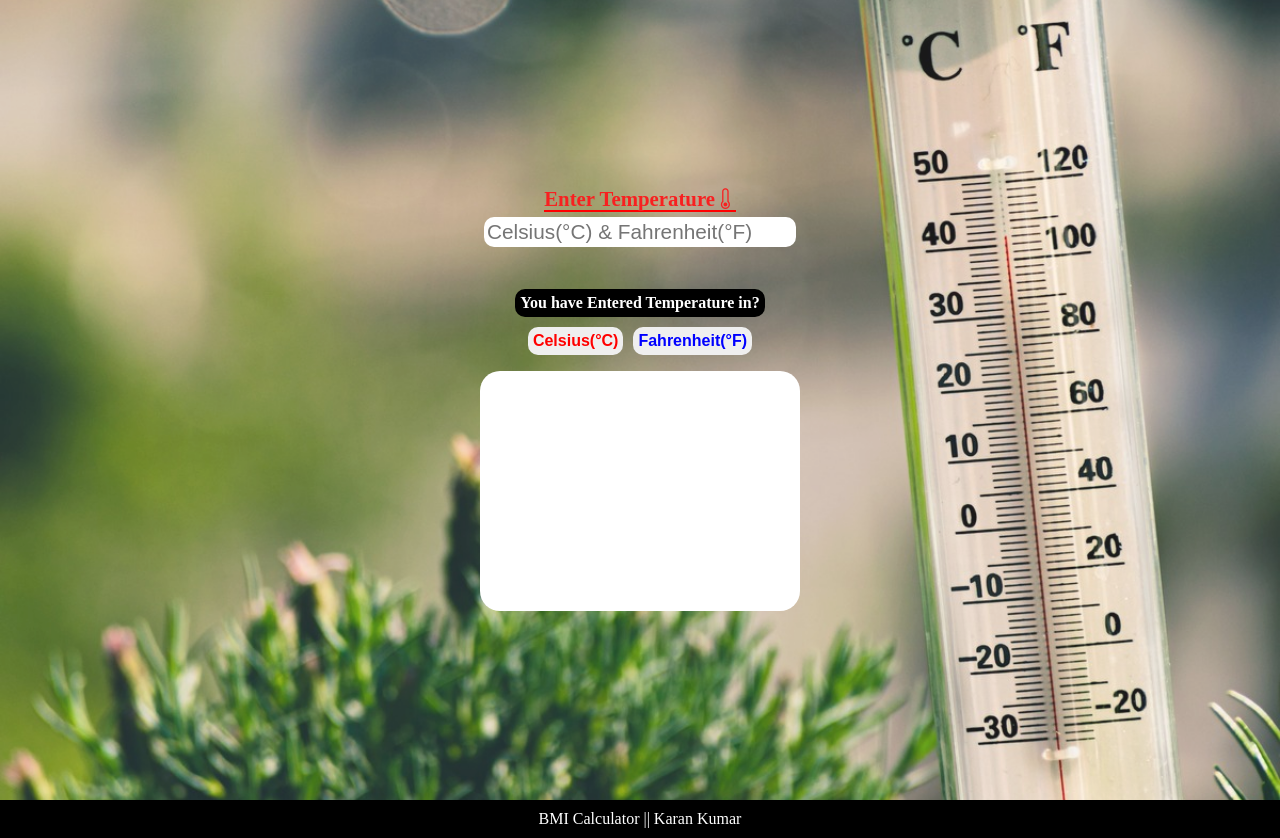
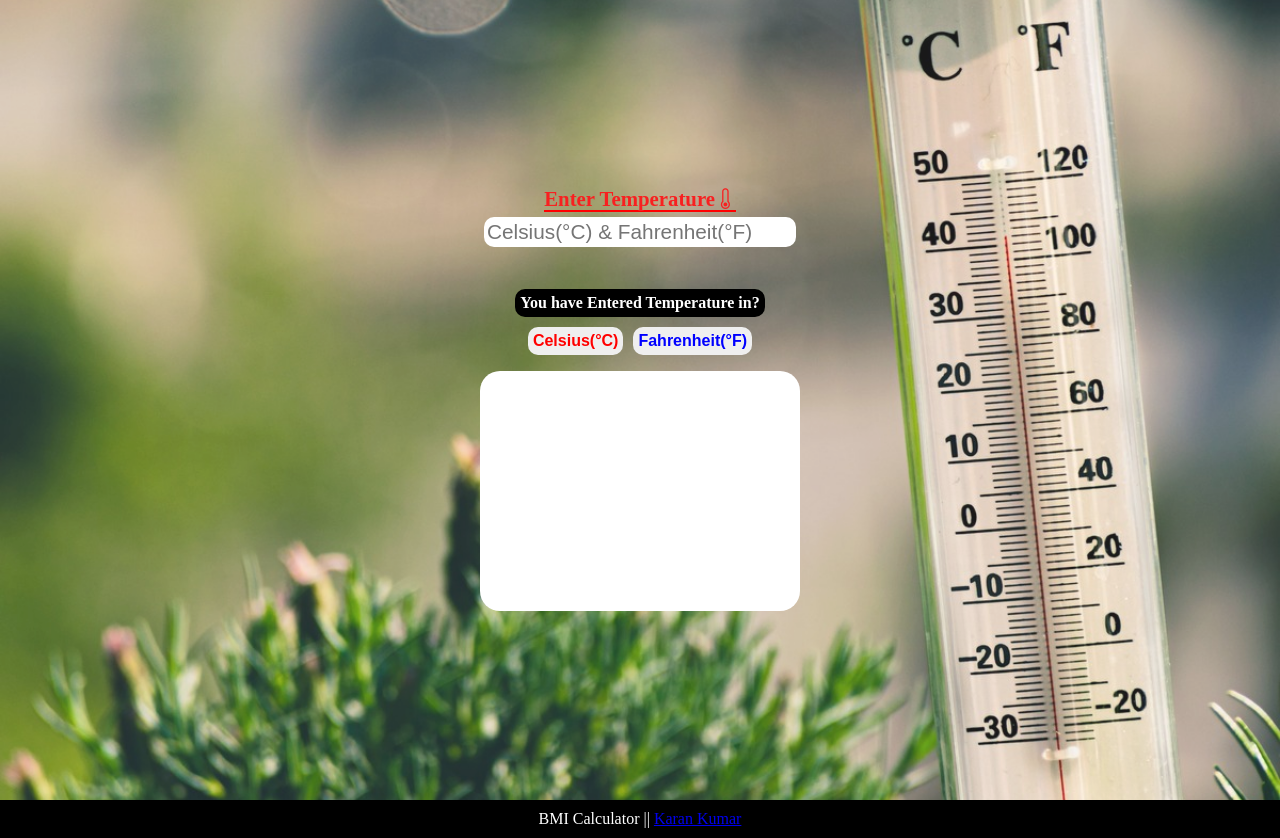
Before and after one commit to KaranKumar05/Temp_Calculator, a plain HTML site: page index.html in a window 1280 px wide. Drawn offline with nearby package versions, Linux system fonts and the light colour scheme.

Commit message:
updating

```diff
--- a/index.html
+++ b/index.html
@@ -49,7 +49,7 @@
         </div>
       </form>
       <footer>
-        <p>BMI Calculator || Karan Kumar</p>
+        <p>BMI Calculator || <a href="https://github.com/KaranKumar05">Karan Kumar</a></p>
       </footer>
 
       <script src="./js/script.js"></script>
```
